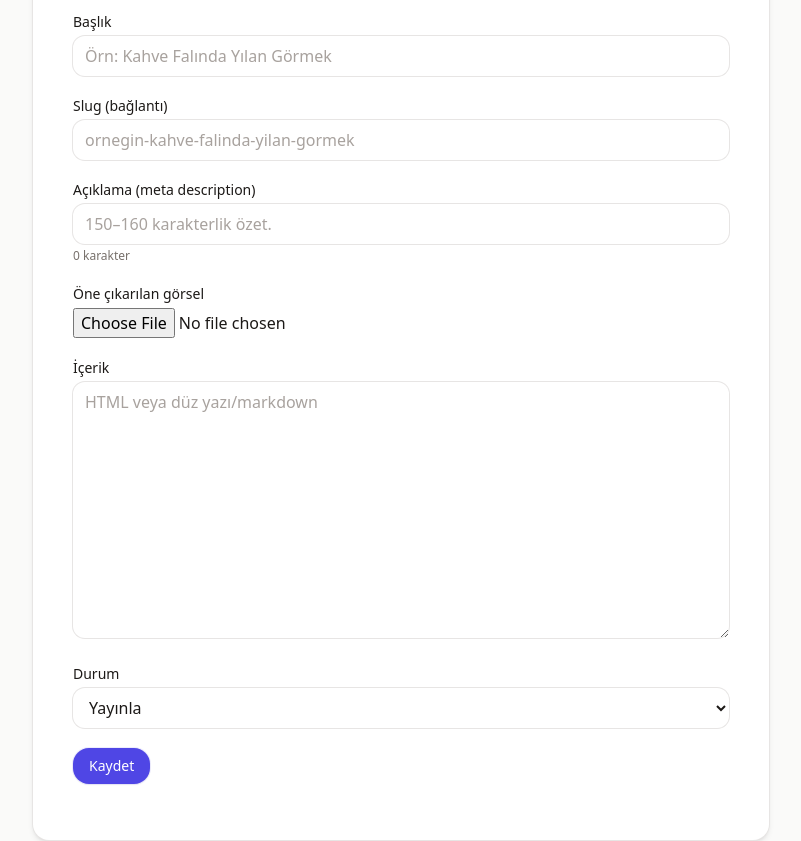
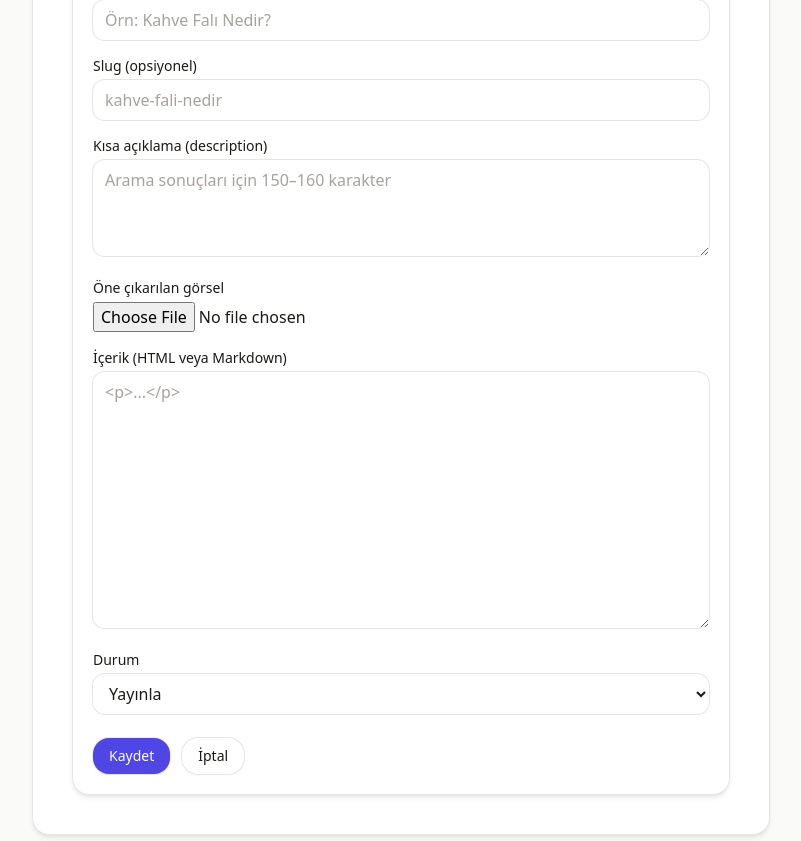
Before and after one commit to kuleliworks/kahve-fali, a Next.js app: page /panel/blog/yeni in a window 1280 px wide. Shown: the part 320-1161 px from the top of the page, without its empty margins (239-1040 px from the left). Built offline with nearby package versions, Linux system fonts and the light colour scheme.

Commit message:
Update NewPostClient.tsx

```diff
--- a/app/panel/blog/yeni/NewPostClient.tsx
+++ b/app/panel/blog/yeni/NewPostClient.tsx
@@ -1,226 +1,139 @@
+// app/panel/blog/yeni/NewPostClient.tsx
 "use client";
 
-import { useState, useMemo } from "react";
-import { useRouter, useSearchParams } from "next/navigation";
+import { useState } from "react";
+import { useRouter } from "next/navigation";
 import BlogImageUpload from "@/components/BlogImageUpload";
 
-function slugifyTr(input: string) {
-  const map: Record<string, string> = {
-    ç: "c", ğ: "g", ı: "i", i: "i", İ: "i", ö: "o", ş: "s", ü: "u",
-    Ç: "c", Ğ: "g", I: "i", Ö: "o", Ş: "s", Ü: "u",
-  };
-  const norm = input.split("").map((ch) => map[ch] ?? ch).join("");
-  return norm
-    .toLowerCase()
-    .replace(/[^a-z0-9\s-]/g, "")
-    .replace(/\s+/g, "-")
-    .replace(/-+/g, "-")
-    .replace(/^-+|-+$/g, "");
-}
-
-type PostDraft = {
-  title: string;
-  slug: string;
-  description: string;
-  content: string;
-  status: "draft" | "pub";
-  image?: string;
-};
+type Status = "pub" | "draft";
 
 export default function NewPostClient() {
+  const [d, setD] = useState({
+    title: "",
+    slug: "",
+    description: "",
+    image: "",
+    content: "",
+    status: "pub" as Status,
+  });
+  const [saving, setSaving] = useState(false);
+  const [err, setErr] = useState<string | null>(null);
   const router = useRouter();
-  const sp = useSearchParams();
-
-  const initTitle = sp.get("title") || "";
-  const initSlug = sp.get("slug") || "";
-
-  const [d, setD] = useState<PostDraft>({
-    title: initTitle,
-    slug: initSlug ? slugifyTr(initSlug) : "",
-    description: "",
-    content: "",
-    status: "pub",
-    image: undefined,
-  });
-
-  const [saving, setSaving] = useState(false);
-  const [msg, setMsg] = useState<string | null>(null);
-  const [err, setErr] = useState<string | null>(null);
-
-  const suggestedSlug = useMemo(
-    () => (d.title ? slugifyTr(d.title) : ""),
-    [d.title]
-  );
 
   async function handleSubmit(e: React.FormEvent) {
     e.preventDefault();
-    if (saving) return;
     setErr(null);
-    setMsg(null);
-    setSaving(true);
 
-    try {
-      const title = d.title.trim();
-      const slug = (d.slug || suggestedSlug).trim();
-      const description = d.description.trim();
-      const content = d.content.trim();
-      const status = d.status;
-      const image = d.image || "";
-
-      if (!title || !slug || !description || !content) {
-        throw new Error("Zorunlu alanlar: Başlık, Slug, Açıklama, İçerik");
+    if (!d.title.trim()) {
+      setErr("Başlık zorunludur.");
+      return;
     }
 
-      // Kasıtsız abort’ları tetiklememek için AbortController/timeout YOK.
+    setSaving(true);
+    try {
       const res = await fetch("/api/blog/save", {
         method: "POST",
         headers: { "Content-Type": "application/json" },
         cache: "no-store",
-        keepalive: true,
-        body: JSON.stringify({ title, slug, description, content, status, image }),
+        body: JSON.stringify(d),
       });
 
-      const raw = await res.text();
-      let json: any;
+      const text = await res.text();
+      let json: any = {};
       try {
-        json = JSON.parse(raw);
+        json = JSON.parse(text);
       } catch {
-        throw new Error(`Geçersiz yanıt: ${raw.slice(0, 200)}`);
+        json = { ok: false, error: text || `HTTP ${res.status}` };
       }
 
       if (!res.ok || !json?.ok) {
-        if (res.status === 409) {
-          throw new Error("Bu slug zaten var. Lütfen farklı bir bağlantı deneyin.");
-        }
-        throw new Error(json?.error || `İstek başarısız (HTTP ${res.status})`);
+        throw new Error(json?.error || `HTTP ${res.status}`);
       }
 
-      setMsg("İçerik kaydedildi.");
-
-      const go = confirm("İçerik kaydedildi. Yazıyı görüntülemek ister misiniz?");
+      // Başarılı — iki seçenekli basit confirm
+      const go = confirm("Yazı kaydedildi. 'Tamam' ile yazıya git, 'İptal' ile yeni yazı ekle.");
       if (go) {
         router.push(`/blog/${encodeURIComponent(json.slug)}`);
       } else {
-        setD({
-          title: "",
-          slug: "",
-          description: "",
-          content: "",
-          status: "pub",
-          image: undefined,
-        });
+        setD({ title: "", slug: "", description: "", image: "", content: "", status: d.status });
+        window.scrollTo({ top: 0, behavior: "smooth" });
       }
     } catch (e: any) {
-      const m =
-        e?.name === "AbortError"
-          ? "İstek iptal edildi. Tekrar deneyin."
-          : e?.message || "Bilinmeyen bir hata.";
-      setErr(m);
+      setErr(e?.message || "Kaydetme başarısız.");
     } finally {
       setSaving(false);
     }
   }
 
   return (
-    <div className="mx-auto max-w-3xl px-4 py-8">
-      <h1 className="text-2xl font-semibold">Yeni Blog Yazısı</h1>
-      <p className="mt-2 text-sm text-stone-600">
-        Zorunlu: Başlık, Slug, Açıklama, İçerik. “Yayınla” seçilirse /blog listesine düşer.
-      </p>
+    <form onSubmit={handleSubmit} className="mx-auto max-w-3xl p-4">
+      <div className="k-card">
+        <h1 className="text-xl font-semibold">Yeni Yazı</h1>
 
-      <form className="mt-6 space-y-5" onSubmit={handleSubmit}>
-        <div>
-          <label className="block text-sm font-medium">Başlık</label>
+        <label className="mt-4 block text-sm font-medium">Başlık</label>
         <input
           className="input mt-1"
           value={d.title}
           onChange={(e) => setD({ ...d, title: e.target.value })}
-            placeholder="Örn: Kahve Falında Yılan Görmek"
+          placeholder="Örn: Kahve Falı Nedir?"
         />
-          {d.title && (
-            <div className="mt-1 text-xs text-stone-500">
-              Önerilen slug: <code>{suggestedSlug}</code>
+
+        <label className="mt-4 block text-sm font-medium">Slug (opsiyonel)</label>
+        <input
+          className="input mt-1"
+          value={d.slug}
+          onChange={(e) => setD({ ...d, slug: e.target.value })}
+          placeholder="kahve-fali-nedir"
+        />
+
+        <label className="mt-4 block text-sm font-medium">Kısa açıklama (description)</label>
+        <textarea
+          className="input mt-1 h-24"
+          value={d.description}
+          onChange={(e) => setD({ ...d, description: e.target.value })}
+          placeholder="Arama sonuçları için 150–160 karakter"
+        />
+
+        <label className="mt-4 block text-sm font-medium">Öne çıkarılan görsel</label>
+        <div className="mt-1">
+          <BlogImageUpload onDone={(url) => setD({ ...d, image: url })} />
+          {d.image && (
+            <div className="mt-2 overflow-hidden rounded-xl border">
+              {/* eslint-disable-next-line @next/next/no-img-element */}
+              <img src={d.image} alt="Önizleme" className="h-48 w-full object-cover" />
             </div>
           )}
         </div>
 
-        <div>
-          <label className="block text-sm font-medium">Slug (bağlantı)</label>
-          <input
-            className="input mt-1"
-            value={d.slug}
-            onChange={(e) => setD({ ...d, slug: slugifyTr(e.target.value) })}
-            onBlur={() => {
-              if (!d.slug && suggestedSlug) setD({ ...d, slug: suggestedSlug });
-            }}
-            placeholder="ornegin-kahve-falinda-yilan-gormek"
-          />
-        </div>
-
-        <div>
-          <label className="block text-sm font-medium">Açıklama (meta description)</label>
-          <input
-            className="input mt-1"
-            value={d.description}
-            onChange={(e) => setD({ ...d, description: e.target.value })}
-            placeholder="150–160 karakterlik özet."
-            maxLength={220}
-          />
-          <div className="mt-1 text-xs text-stone-500">
-            {d.description.length} karakter
-          </div>
-        </div>
-
-        <div>
-          <label className="block text-sm font-medium">Öne çıkarılan görsel</label>
-          <div className="mt-1">
-            <BlogImageUpload onDone={(url) => setD({ ...d, image: url })} />
-          </div>
-          {d.image && (
-            <div className="mt-2">
-              {/* eslint-disable-next-line @next/next/no-img-element */}
-              <img
-                src={d.image}
-                alt="Önizleme"
-                className="h-40 w-full rounded-lg object-cover ring-1 ring-stone-200"
-              />
-            </div>
-          )}
-        </div>
-
-        <div>
-          <label className="block text-sm font-medium">İçerik</label>
+        <label className="mt-4 block text-sm font-medium">İçerik (HTML veya Markdown)</label>
         <textarea
           className="input mt-1 h-64"
           value={d.content}
           onChange={(e) => setD({ ...d, content: e.target.value })}
-            placeholder="HTML veya düz yazı/markdown"
+          placeholder="<p>...</p>"
         />
-        </div>
 
-        <div>
-          <label className="block text-sm font-medium">Durum</label>
+        <label className="mt-4 block text-sm font-medium">Durum</label>
         <select
           className="input mt-1"
           value={d.status}
-            onChange={(e) => setD({ ...d, status: e.target.value as "draft" | "pub" })}
+          onChange={(e) => setD({ ...d, status: e.target.value as Status })}
         >
           <option value="pub">Yayınla</option>
           <option value="draft">Taslak</option>
         </select>
+
+        {err && <p className="mt-3 text-sm text-red-600">{err}</p>}
+
+        <div className="mt-6 flex gap-3">
+          <button type="submit" disabled={saving} className="btn btn-primary">
+            {saving ? "Kaydediliyor..." : "Kaydet"}
+          </button>
+          <button type="button" className="btn btn-ghost" onClick={() => router.push("/panel/blog")}>
+            İptal
+          </button>
         </div>
-
-        {err && <p className="text-sm text-red-600">{err}</p>}
-        {msg && <p className="text-sm text-emerald-600">{msg}</p>}
-
-        <button
-          type="submit"
-          disabled={saving}
-          className="btn btn-primary disabled:opacity-60"
-        >
-          {saving ? "Kaydediliyor…" : "Kaydet"}
-        </button>
+      </div>
     </form>
-    </div>
   );
 }
```
Lines whose indentation alone changed are shown as unchanged.
